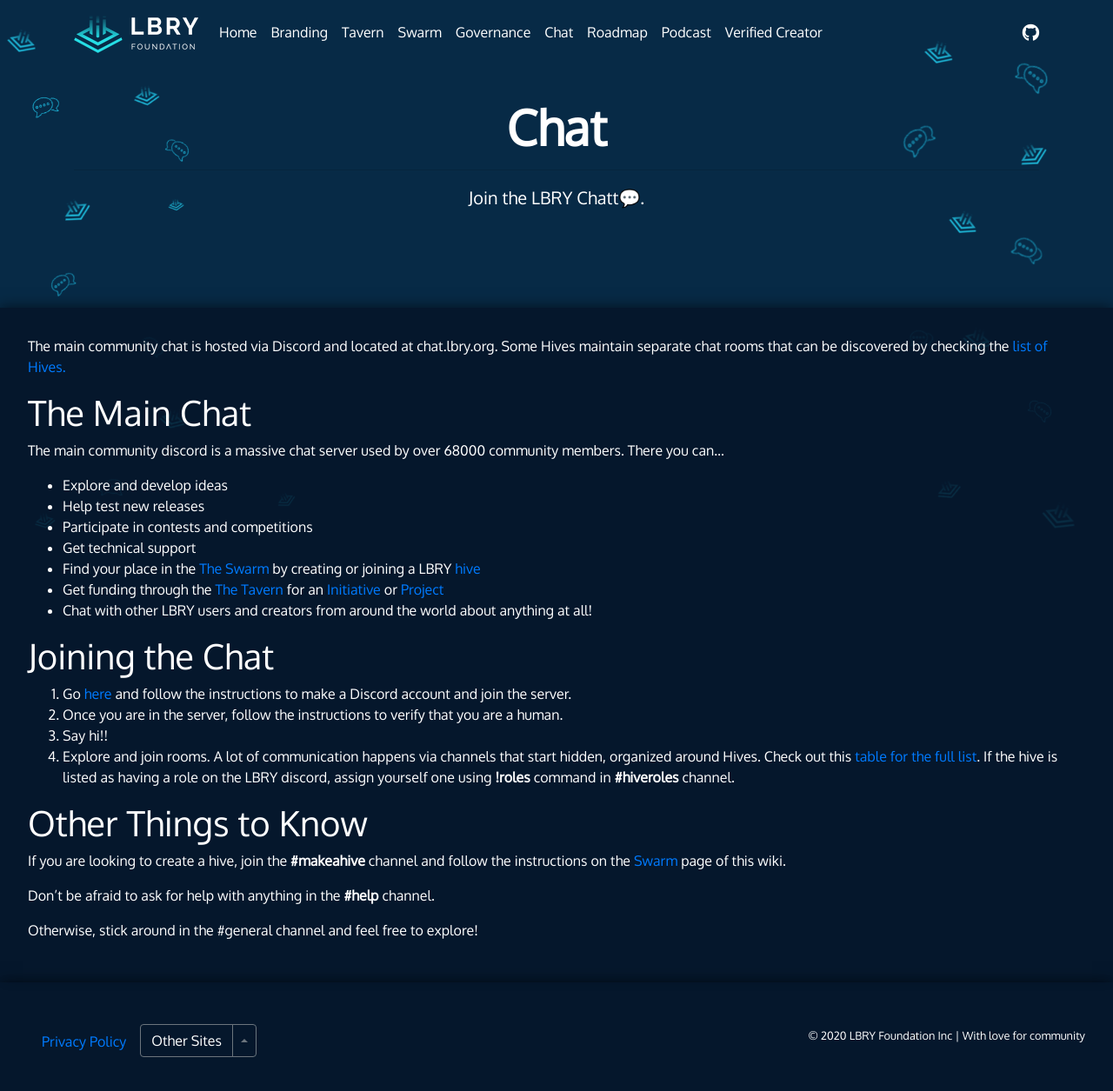
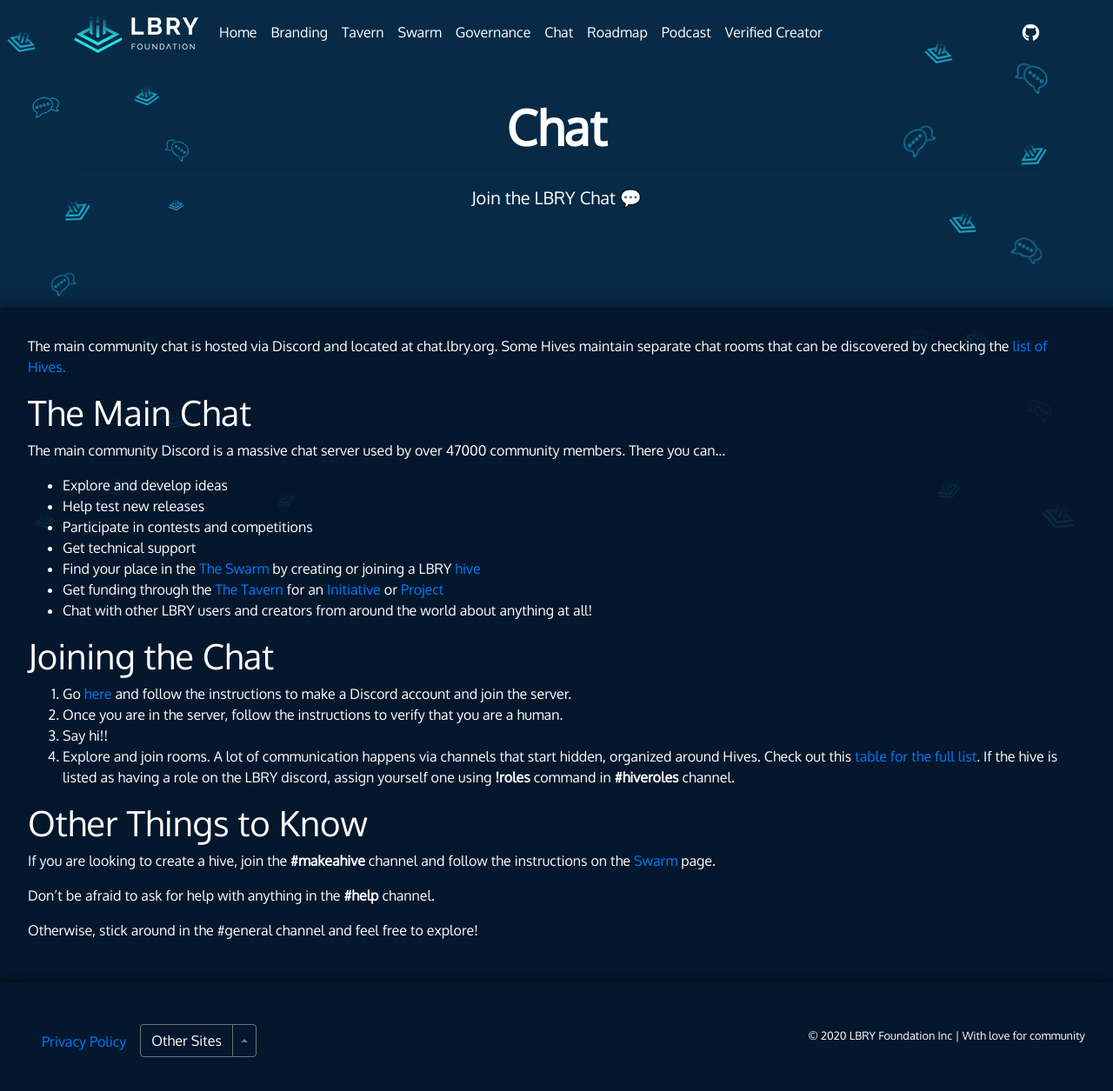
Before and after one commit to LBRYFoundation/lbryorg, a Jekyll site: the page built from pages/chat.md, in a window 1280 px wide and 1266 px high. Shown: the top 1255 px of the window at 87% size. Built offline with Jekyll 4.4.1, drawn with Linux system fonts in a browser that asks for light colours.

Commit message:
Corrections/updates to chat.md page

```diff
--- a/pages/chat.md
+++ b/pages/chat.md
@@ -1,6 +1,6 @@
 ---
 title : Chat
-subhead : Join the LBRY Chatt💬.
+subhead : Join the LBRY Chat 💬
 bg-image : "../img/foundation-chat-background-art.png"
 meta-image : "https://lbry.org/img/chat-page-meta-img.png"
 layout : default
@@ -11,7 +11,7 @@
 Some Hives maintain separate chat rooms that can be discovered by checking the [list of Hives.](../swarm/#hives)
 
 # The Main Chat
-The main community discord is a massive chat server used by over 68000 community members.
+The main community Discord is a massive chat server used by over 47000 community members.
 There you can...
 
 - Explore and develop ideas
@@ -33,7 +33,7 @@
 
 # Other Things to Know
 
-If you are looking to create a hive, join the **#makeahive** channel and follow the instructions on the [Swarm](../swarm/) page of this wiki.
+If you are looking to create a hive, join the **#makeahive** channel and follow the instructions on the [Swarm](../swarm/) page.
 
 Don't be afraid to ask for help with anything in the **#help** channel.
 
```
